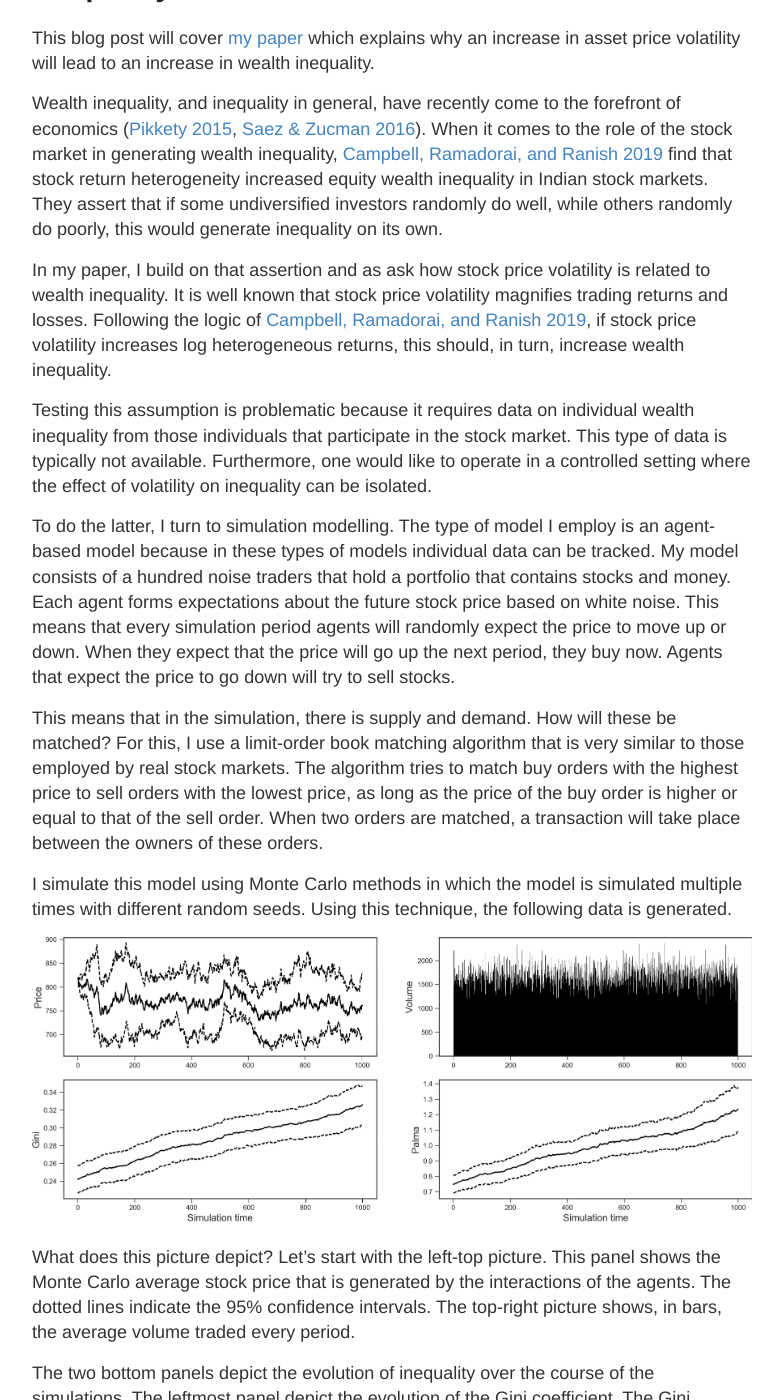
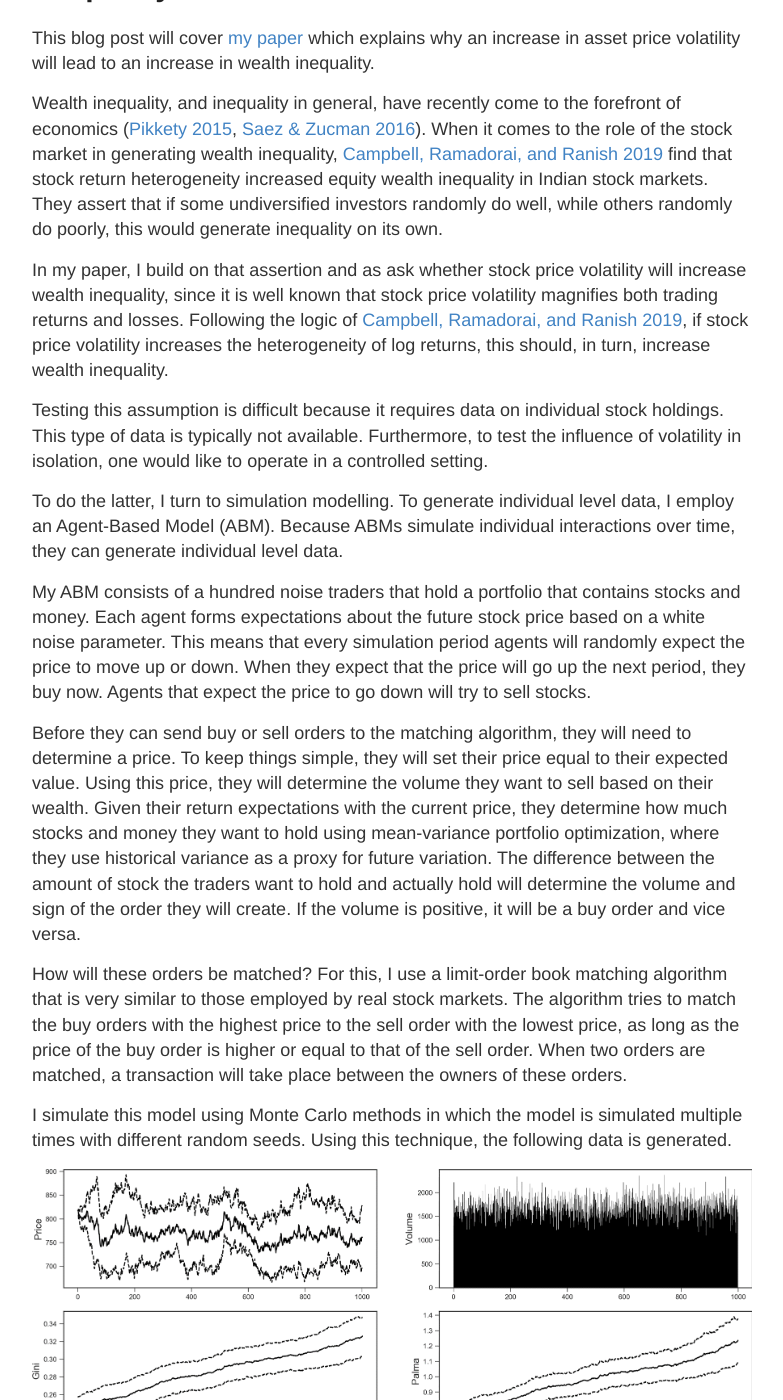
Before and after one commit to joerischasfoort/joerischasfoort.github.io, a Jekyll site: the page built from _posts/2020-2-21-volatility-inequality.md, in a window 1280 px wide and 1400 px high, scrolled down 252 px. Shown: the whole window, without its empty margins (248-1031 px from the left). Built offline with Jekyll 4.4.1, drawn with Linux system fonts in a browser that asks for light colours; some of the changed text lies outside the part shown.

Commit message:
Update 2020-2-21-volatility-inequality.md

```diff
--- a/_posts/2020-2-21-volatility-inequality.md
+++ b/_posts/2020-2-21-volatility-inequality.md
@@ -8,27 +8,31 @@ This blog post will cover [my paper](https://papers.ssrn.com/sol3/papers.cfm?abs
 Wealth inequality, and inequality in general, have recently come to the forefront
 of economics ([Pikkety 2015](https://www.aeaweb.org/articles?id=10.1257/aer.p20151060), [Saez & Zucman 2016](https://academic.oup.com/qje/article/131/2/519/2607097)). When it comes to the role of the stock market in generating wealth inequality, [Campbell, Ramadorai, and Ranish 2019](https://www.aeaweb.org/articles?id=10.1257/aeri.20180158) find that stock return heterogeneity increased equity wealth inequality in Indian stock markets. They assert that if some undiversified investors randomly do well, while others randomly do poorly, this would generate inequality on its own.
 
-In my paper, I build on that assertion and as ask how stock price volatility is related to wealth inequality. It is well known that stock price volatility magnifies trading returns and losses. Following the logic of [Campbell, Ramadorai, and Ranish 2019](https://www.aeaweb.org/articles?id=10.1257/aeri.20180158), if stock price volatility increases log heterogeneous returns, this should, in turn, increase wealth inequality.
+In my paper, I build on that assertion and as ask whether stock price volatility will increase wealth inequality, since it is well known that stock price volatility magnifies both trading returns and losses. Following the logic of [Campbell, Ramadorai, and Ranish 2019](https://www.aeaweb.org/articles?id=10.1257/aeri.20180158), if stock price volatility increases the heterogeneity of log returns, this should, in turn, increase wealth inequality.
 
-Testing this assumption is problematic because it requires data on individual wealth inequality from those individuals that participate in the stock market. This type of data is typically not available. Furthermore, one would like to operate in a controlled setting where the effect of volatility on inequality can be isolated.
+Testing this assumption is difficult because it requires data on individual stock holdings. This type of data is typically not available. Furthermore, to test the influence of volatility in isolation, one would like to operate in a controlled setting.
 
-To do the latter, I turn to simulation modelling. The type of model I employ is an agent-based model because in these types of models individual data can be tracked. My model consists of a hundred noise traders that hold a portfolio that contains stocks and money. Each agent forms expectations about the future stock price based on white noise. This means that every simulation period agents will randomly expect the price to move up or down. When they expect that the price will go up the next period, they buy now. Agents that expect the price to go down will try to sell stocks.
+To do the latter, I turn to simulation modelling. To generate individual level data, I employ an Agent-Based Model (ABM). Because ABMs simulate individual interactions over time, they can generate individual level data.
 
-This means that in the simulation, there is supply and demand. How will these be matched? For this, I use a limit-order book matching algorithm that is very similar to those employed by real stock markets. The algorithm tries to match buy orders with the highest price to sell orders with the lowest price, as long as the price of the buy order is higher or equal to that of the sell order. When two orders are matched, a transaction will take place between the owners of these orders.
+My ABM consists of a hundred noise traders that hold a portfolio that contains stocks and money. Each agent forms expectations about the future stock price based on a white noise parameter. This means that every simulation period agents will randomly expect the price to move up or down. When they expect that the price will go up the next period, they buy now. Agents that expect the price to go down will try to sell stocks.
+
+Before they can send buy or sell orders to the matching algorithm, they will need to determine a price. To keep things simple, they will set their price equal to their expected value. Using this price, they will determine the volume they want to sell based on their wealth. Given their return expectations with the current price, they determine how much stocks and money they want to hold using mean-variance portfolio optimization, where they use historical variance as a proxy for future variation. The difference between the amount of stock the traders want to hold and actually hold will determine the volume and sign of the order they will create. If the volume is positive, it will be a buy order and vice versa.
+
+How will these orders be matched? For this, I use a limit-order book matching algorithm that is very similar to those employed by real stock markets. The algorithm tries to match the buy orders with the highest price to the sell order with the lowest price, as long as the price of the buy order is higher or equal to that of the sell order. When two orders are matched, a transaction will take place between the owners of these orders.
 
 I simulate this model using Monte Carlo methods in which the model is simulated multiple times with different random seeds. Using this technique, the following data is generated.
 
 ![dynamics](/images/model_dynamics.png){:class="img-responsive"}
 
-What does this picture depict? Let's start with the left-top picture. This panel shows the Monte Carlo average stock price that is generated by the interactions of the agents. The dotted lines indicate the 95% confidence intervals. The top-right picture shows, in bars, the average volume traded every period.
+What do these picture depict? Let's start with the top-left picture. The black line represents the Monte Carlo average stock price that is generated by the interactions of the agents. The dotted lines indicate the 95% confidence intervals. The top-right picture shows, in bars, the average volume traded every period.
 
-The two bottom panels depict the evolution of inequality over the course of the simulations. The leftmost panel depict the evolution of the Gini coefficient. The Gini coefficient is the most commonly used measure of inequality. It can take values between 0 and 1, where 0 represents perfect equality and 1 represents perfect inequality. The rightmost bottom panel depicts that dynamics of the Palma coefficient. The Palma ratio measures the ratio of the richest 10% of the agent’s share of wealth over the share of the poorest 40% of the agents. Both measures increases over time. However, it is not immediately clear what causes this.
+The two bottom panels depict the evolution of inequality over the course of the simulations. The leftmost bottom panel depicts the evolution of the Gini coefficient. The Gini coefficient is the most commonly used measure of inequality. It can take values between 0 and 1, where 0 represents perfect equality and 1 represents perfect inequality. The rightmost bottom panel depicts that dynamics of the Palma coefficient. The Palma ratio measures the ratio of the richest 10% of the agent’s share of wealth over the share of the poorest 40% of the agents. Both measures increases over time.
 
-My hypothesis is that it is caused by heterogeneity in log returns. Unlike simple returns, log returns are additive over time. This means that if log returns are different for rich agents than they are for poor agents, this should impact inequality over time. The next picture plots all returns versus the level of wealth of an agent of the previous period. The level of wealth that generated that return.
+My hypothesis is that this is caused by heterogeneity in log returns. Unlike simple returns, log returns are additive over time. This means that if log returns are different for rich agents than they are for poor agents, this should impact inequality over time. The next picture plots all returns versus the level of wealth of an agent of the previous period, the level of wealth that generated that return.
 
 ![returnswealth](/images/return_wealth_correlation.png){:class="img-responsive"}
 
-The top panel shows the relationship between returns and wealth. You can see that there is actually a negative relationship. Bigger wealth tends to generate less extreme simple returns, or smaller absolute returns (top-right panel). But since these returns are non-additive over time, they do not tell use anything about the evolution of wealth inequality. For that, we need log returns.
+The top panel shows the relationship between returns and wealth. You can see that there is actually a negative relationship. Bigger wealth tends to generate less extreme simple returns, or smaller absolute returns (top-right panel). But since these returns are non-additive over time, they do not contain information about the evolution of wealth inequality. For that, log returns are needed.
 
 The relationship between log returns and wealth is shown in the bottom panel. Here, we see a totally different picture. Log returns tend to become more volatile with wealth (bottom-left panel) and absolute log returns tend to become bigger with wealth. What do these results mean?
 
@@ -48,24 +52,26 @@ There is a lot to unpack here. Let's start with the top-left panel. The picture
 
 Next, we move to the second part of the transmission channel: heterogeneity of log returns. I measure heterogeneity in log returns as the standard deviation of individual log returns. The top-right picture shows that increasing volatility of expectations indeed increases the heterogeneity of log returns, as expected.
 
-Finally, we move to the final part of the channel: inequality. We have seen that indeed increasing the volatility of expectations, increases price volatility and the heterogeneity of log returns. The bottom two panels confirm that it also increases inequality. Both the general measure of inequality (Gini coefficient, bottom-left panel) and the measure of inequality at the extremes (Palma ratio, bottom-right panel) increase as volatility increases.
+Finally, I consider the final part of the channel: inequality. Increasing the volatility of expectations, did indeed increase price volatility and the heterogeneity of log returns. The bottom two panels confirm that it also increases inequality. Both the general measure of inequality (Gini coefficient, bottom-left panel) and the measure of inequality at the extremes (Palma ratio, bottom-right panel) increase as volatility increases.
 
 Therefore, the experiment does not contradict our hypothesis. Increasing volatility seems to increase heterogeneous log returns and wealth inequality. This is the main result of the paper.
 
-But, how do we know that this result is not a consequence of the specific model parameters that I have chosen. What happens if other parameters were chosen for sample size, risk aversion, the spread of the agents, and horizon they use? Does price volatility still increase inequality under different parameter variations?
+But, how do we know that this result is not a consequence of the specific model parameters that I have chosen? What happens if other parameters were chosen for sample size, risk aversion, the spread of the agents, and horizon they use to calculate volatility? Does price volatility still increase inequality under different parameter variations?
 
-The answer to this question can be obtained by doing a what is known as a *global sensitivity analysis.* In such an analysis, parameters are first varied, yielding several parameter combinations. Then, for each combination, Monte Carlo simulations are performed and the results on inequality (Gini) are recorded.
+The answer to this question can be obtained by doing a what is known as a *global sensitivity analysis*. In such an analysis, parameters are first varied, yielding several parameter combinations. Then, for each combination, I run Monte Carlo simulations and record the level of inequality (Gini) at the end of the simulation.
 
-To make sense of this data, I use a technique known as Extended Fourier Amplitude Sensitivity Test or **eFast**. Running eFast over the results produces two measures. The total and direct effects changes of parameters have on the Gini coefficient. The following picture shows the results:
+To make sense of this new data, I use a technique known as Extended Fourier Amplitude Sensitivity Test or **eFast**. Running eFast over the results produces two measures. The total and direct effects changes of parameters have on the Gini coefficient. The following picture shows the results:
 
 ![experiment](/images/robustness.png){:class="img-responsive"}
 
-The picture clearly shows that the volatility parameter has the biggest effect on inequality. Even though all of these parameters where varied. This means that the results of the simulations are robust.
+The picture clearly shows that the volatility parameter has the biggest effect on inequality. Even though all of these parameters were varied, volatility is still associated with a large variance in the end-of-simulation Gini coefficient. This means that the results of the simulations are robust.
 
 So, where does that leave us? The results produced by the simple simulation model are in line with the theory that stock price simulation increase heterogeneity of log returns, which in turn increases wealth inequality. Now, we might wonder, will these results translate to the real world? In other words, is the model an accurate representation of the real world.
 
-Obviously, the model is a highly stylized version of reality. It only considers a simple stock market with very naive traders. Why are these results useful for those of us who are trying to understand the real world? The reason is that making the model more realistic would not change the conclusion. For example, I could add new trading strategies that produce more or less price volatility. The result would still be the same (I tried). Furthermore, I could add other markets, but still this basic channel would be the same. That would introduce new channels that might offset this effect but would not invalidate this channel. What we have done here is confirmed the possibility of the channel through which stock price volatility can increase wealth inequality. That is the contribution of this paper.
+Obviously, the model is a highly stylized version of reality. It only considers a simple stock market with very naive traders. Why are these results useful for those of us who are trying to understand the real world? The reason is that making the model more realistic would not change the conclusion. For example, I tried adding more realistic trading strategies that produce more or less price volatility. The result that volatility increases inequality did not change.
 
-Note that the winners are not more deserving than the losers, all traders have random expectations. So, this increase in inequality is not desirable. Various policy makers are now concerned with the levels of inequality, this is another channel that they should take into account.
+Furthermore, I could add other markets, but still this basic channel would be the same. That would introduce new channels that might offset this effect but would not invalidate this channel. What we have done here is confirmed the possibility of the channel through which stock price volatility can increase wealth inequality. That is the contribution of this paper.
+
+What are the practical implications of this though? Since various policy makers are concerned with the levels of inequality, they should take this asset volatility channel into account. Especially since the traders that win are not more deserving than the losers, all traders have random expectations. So, not only does volatility increase inequality, it doesn't even necessarily reward the most skilled traders.
 
 *At this moment, this blog is still evolving. I will update it over time*
```
Also changed, not shown: other parts of _posts/2020-2-21-volatility-inequality.md (+2 -2 lines).
